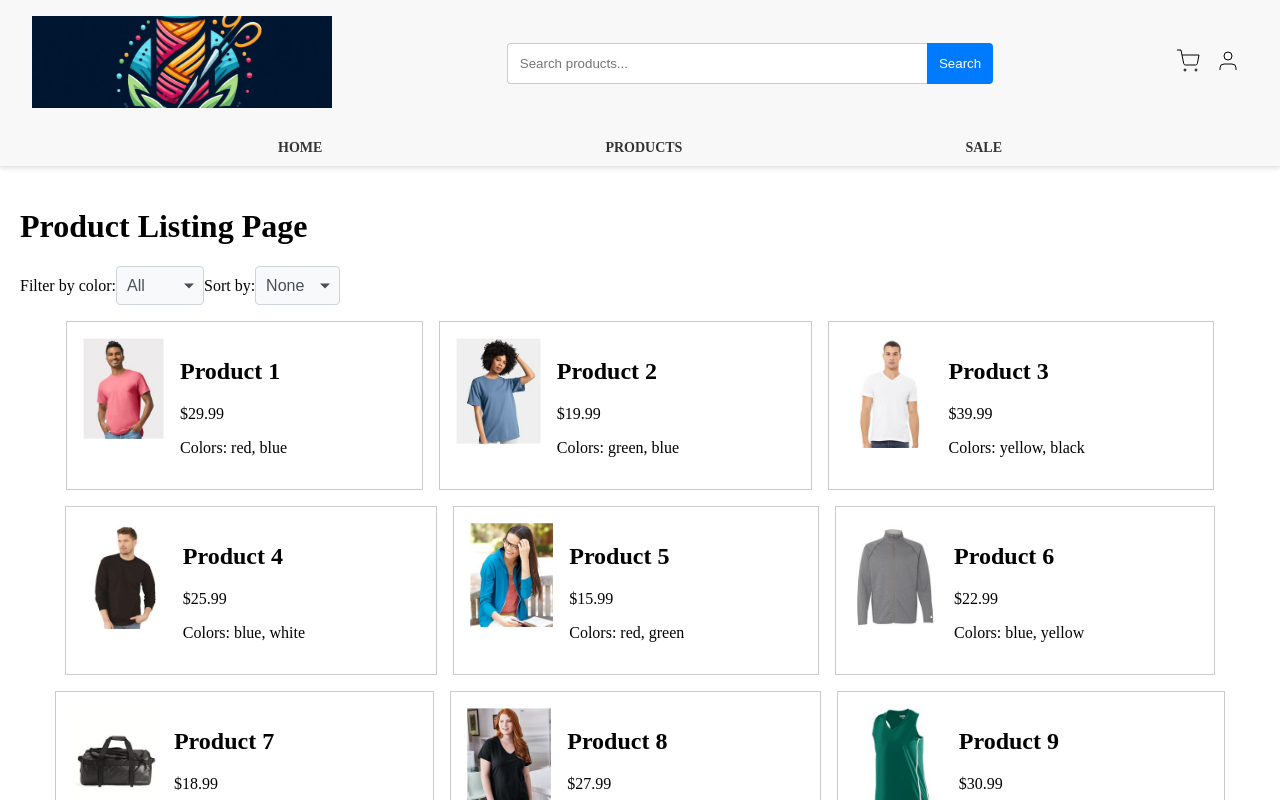
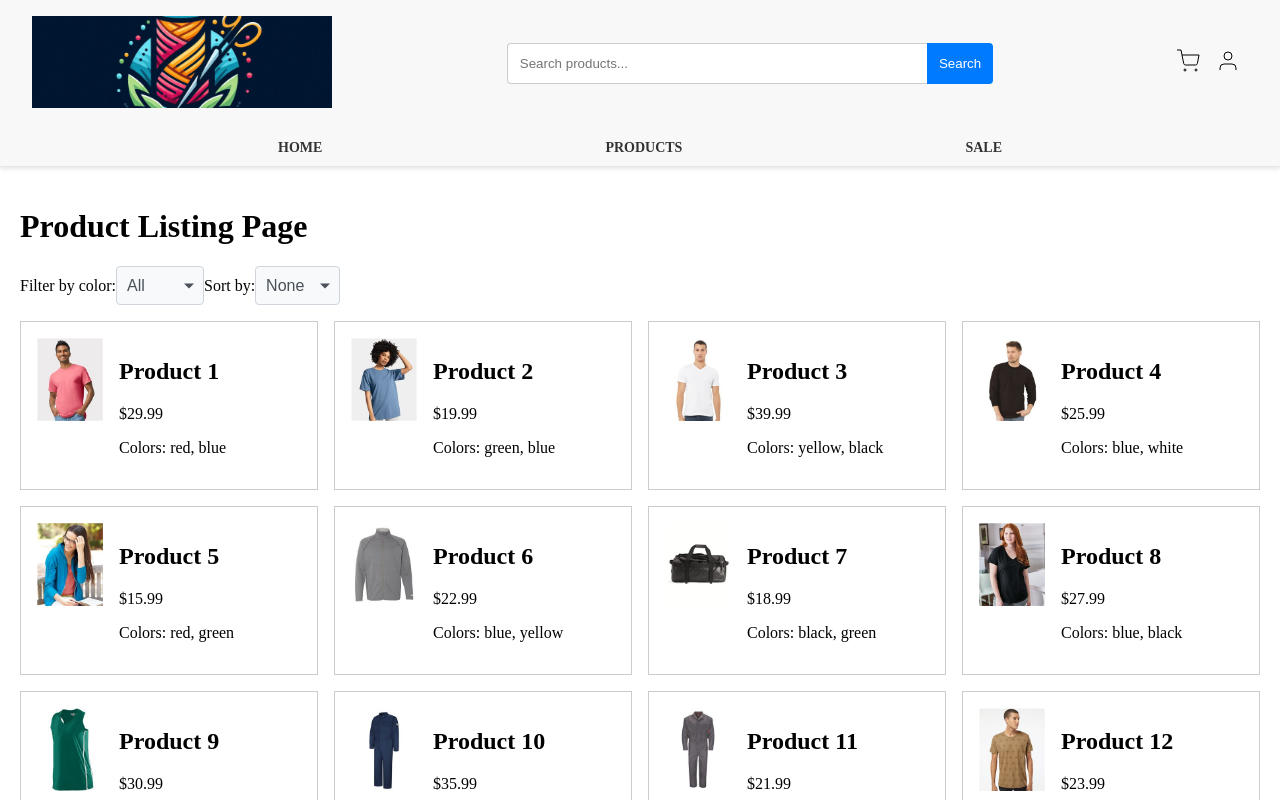
Before and after one commit to vschaeidt/sr-front-end-challenge, a React (Create React App) app: page / in a window 1280 px wide. Built offline with nearby package versions, Linux system fonts and the light colour scheme.

Commit message:
feat: extract the product grid, and turn it into a nicely scaling grid

```diff
--- a/src/App.css
+++ b/src/App.css
@@ -25,15 +25,6 @@ body {
   padding: 20px 20px 0 20px;
 }
 
-.product-grid {
-  margin-top: 16px;
-  display: flex;
-  flex-wrap: wrap;
-  gap: 16px;
-  justify-content: center;
-  align-items: center;
-}
-
 .footer {
   margin-top: 20px;
   margin-left: -20px;
--- a/src/App.js
+++ b/src/App.js
@@ -11,7 +11,7 @@ import Footer from "./components/footer/Footer";
 import Menu from "./components/menu/Menu";
 import MobileMenu from "./components/menu/MobileMenu";
 import Select from "./components/select/Select";
-import ProductCard from "./components/product/ProductCard";
+import ProductGrid from "./components/product/ProductGrid";
 
 function App() {
   const sortedProducts = useSelector((state) => state.products.filteredProducts);
@@ -52,11 +52,7 @@ function App() {
             <Select options={sortOptions} onChange={event => dispatch(sortBy(event.target.value))} />
           </label>
         </div>
-        <div className="product-grid">
-          {sortedProducts.map((product) => (
-            <ProductCard key={product.id} product={product} />
-          ))}
-        </div>
+        <ProductGrid products={sortedProducts} />
         <Footer />
       </div>
     </div>
--- /dev/null
+++ b/src/components/product/ProductGrid.css
@@ -0,0 +1,30 @@
+.product-grid {
+    margin-top: 16px;
+    display: grid;
+    grid-template-columns: repeat(1, 1fr);
+    gap: 16px;
+}
+
+@media (min-width: 500px) {
+    .product-grid {
+        grid-template-columns: repeat(2, 1fr);
+    }
+}
+
+@media (min-width: 768px) {
+    .product-grid {
+        grid-template-columns: repeat(3, 1fr);
+    }
+}
+
+@media (min-width: 1200px) {
+    .product-grid {
+        grid-template-columns: repeat(4, 1fr);
+    }
+}
+
+@media (min-width: 1410px) {
+    .product-grid {
+        grid-template-columns: repeat(5, 1fr);
+    }
+}
--- /dev/null
+++ b/src/components/product/ProductGrid.js
@@ -0,0 +1,29 @@
+import React from 'react';
+import PropTypes from 'prop-types';
+
+import "./ProductGrid.css"
+import ProductCard from './ProductCard';
+
+const ProductGrid = ({ products }) => (
+  <div className="product-grid" >
+    {
+      products.map((product) => (
+        <ProductCard key={product.id} product={product} />
+      ))
+    }
+  </div>
+);
+
+ProductGrid.propTypes = {
+  products: PropTypes.arrayOf(
+    PropTypes.shape({
+      id: PropTypes.oneOfType([PropTypes.string, PropTypes.number]).isRequired,
+      image: PropTypes.string.isRequired,
+      name: PropTypes.string.isRequired,
+      price: PropTypes.number.isRequired,
+      colors: PropTypes.arrayOf(PropTypes.string).isRequired,
+    })
+  ).isRequired,
+};
+
+export default ProductGrid;
```
